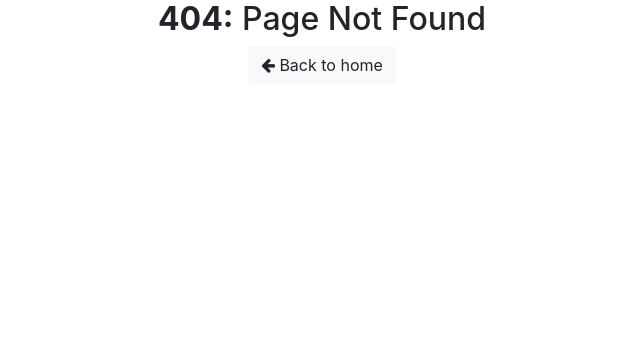
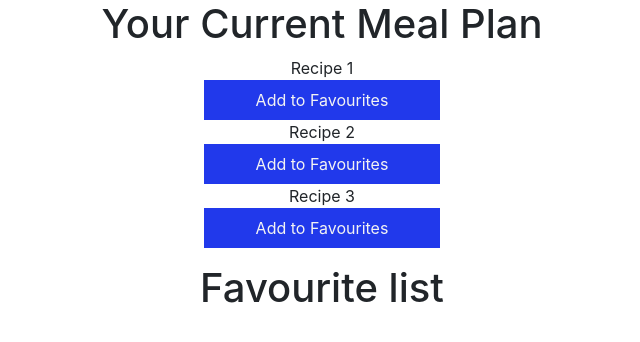
Before and after one commit to Emonster97/FreshFridge, a React (Create React App) app in the folder client/: page /favourites in a window 1280 px wide. Before the commit this address had no page. Shown: the top 342 px of the page, without its empty margins (318-958 px from the left). Built offline with nearby package versions, Linux system fonts and the light colour scheme.

Commit message:
add favorites, add history, add some styling

```diff
--- a/client/src/App.js
+++ b/client/src/App.js
@@ -8,6 +8,8 @@ import Registr from './components/Registr';
 import Login from './components/Login';
 import Main from './components/Main';
 import PageNotFound from './components/PageNotFound';
+import Favourites from './components/Favourites';
+import History from './components/History';
 
 //Importing bootstrap and font-awesome
 import 'font-awesome/css/font-awesome.css';
@@ -18,6 +20,7 @@ import "bootstrap/dist/css/bootstrap.min.css";
 //Importing jquery and bootstrap js
 import "jquery/dist/jquery.min";
 import "bootstrap/dist/js/bootstrap.bundle.min";
+
 
 var axios = require("axios").default;
 
@@ -31,6 +34,8 @@ function App() {
           <Route path="/register" element={<Registr />}/>
           <Route path="/login" element={<Login />}/>
           <Route path="*" element={<PageNotFound/>}/>
+          <Route path="/favourites" element={<Favourites/>}/>
+          <Route path="/history" element={<History/>}/>
         </Routes>
       </div>
     </BrowserRouter>
--- /dev/null
+++ b/client/src/components/Favourites.js
@@ -0,0 +1,55 @@
+import React, { useState, useEffect } from "react";
+
+//This needs to be populated with the recipes from the current meal plan
+const data = [
+  { id: 1, name: "Recipe 1" },
+  { id: 2, name: "Recipe 2" },
+  { id: 3, name: "Recipe 3" }
+];
+
+export default function Favourites() {
+  const [favourites, setFavourites] = useState([]);
+
+  useEffect(() => {
+    setFavourites(data);
+  }, []);
+
+  useEffect(() => {
+    console.log(favourites);
+  }, [favourites]);
+
+  function handleFavourite(id) {
+    const newFavourites = favourites.map(item => {
+      return item.id === id ? { ...item, favourite: !item.favourite } : item;
+    });
+
+    setFavourites(newFavourites);
+  }
+
+  return (
+    <div className="App">
+      <h1>Your Current Meal Plan</h1>
+      <ul>
+        {favourites.map((item, i) => (
+          <li key={i}>
+            {item.name}{" "}
+            <button
+              onClick={() => {
+                handleFavourite(item.id);
+              }}
+            >
+              {item.favourite === true ? "Remove" : "Add to Favourites"}
+            </button>
+          </li>
+        ))}
+      </ul>
+
+      <h1>Favourite list</h1>
+      <ul>
+        {favourites.map(item =>
+          item.favourite === true ? <li key={item.id}>{item.name}</li> : null
+        )}
+      </ul>
+    </div>
+  );
+}
--- /dev/null
+++ b/client/src/components/History.js
@@ -0,0 +1,25 @@
+import React, { useState, useEffect } from "react";
+import MealList from "./MealList";
+
+//This needs to be populated with the recipes from the current meal plan
+const data = [
+  { id: 1, name: "Recipe 1" },
+  { id: 2, name: "Recipe 2" },
+  { id: 3, name: "Recipe 3" },
+  { id: 4, name: "Recipe super cool" },
+  { id: 5, name: "Recipe very good" }
+];
+
+export default function History({ mealData }) {
+
+
+return (
+  <div className="App">
+    <h1>Your Recipe History</h1>
+    <ul>
+       <section className="meals">
+       {mealData && <MealList mealData={mealData}/>}
+      </section>
+    </ul>
+    </div>)
+};
--- a/client/src/index.css
+++ b/client/src/index.css
@@ -1,13 +1,117 @@
-body {
+* {
   margin: 0;
-  font-family: -apple-system, BlinkMacSystemFont, 'Segoe UI', 'Roboto', 'Oxygen',
-    'Ubuntu', 'Cantarell', 'Fira Sans', 'Droid Sans', 'Helvetica Neue',
-    sans-serif;
-  -webkit-font-smoothing: antialiased;
-  -moz-osx-font-smoothing: grayscale;
+  padding: 0;
 }
 
-code {
-  font-family: source-code-pro, Menlo, Monaco, Consolas, 'Courier New',
-    monospace;
+body {
+  font-family: "Roboto", sans-serif;
+  background-color: #f3f3f3;
 }
+
+.App {
+  display: flex;
+  align-items: center;
+  flex-direction: column;
+}
+
+section {
+  margin: 2rem 0 1rem 0;
+}
+
+.controls {
+  display: flex;
+  align-items: center;
+  flex-direction: column;
+}
+
+input {
+  text-align: center;
+  padding: 0.5rem;
+  margin-bottom: 1rem;
+}
+
+button {
+  width: 100%;
+  padding: 0.5rem 1rem;
+  background-color: #2139eb;
+  color: #f3f3f3;
+  border: none;
+  font-family: "Roboto", sans-serif;
+  font-size: 1rem;
+}
+
+button:hover {
+  background-color: #1356d1;
+  cursor: pointer;
+}
+
+main {
+  display: flex;
+  flex-direction: column;
+  align-items: center;
+}
+
+h1 {
+  text-align: center;
+  margin-bottom: 2rem;
+}
+
+.nutrients ul {
+  display: flex;
+  width: 35rem;
+  justify-content: space-evenly;
+}
+
+.meals {
+  display: flex;
+}
+
+img {
+  width: 100%;
+  margin-bottom: 1rem;
+}
+
+article {
+  display: flex;
+  flex-direction: column;
+  padding: 2rem;
+  margin: 0 1rem;
+  max-width: 300px;
+  box-shadow: 0 4px 8px 2px rgba(77, 77, 77, 0.15);
+}
+
+ul {
+  list-style: none;
+}
+
+.instructions {
+  font-size: 0.9rem;
+  margin-bottom: 1rem;
+}
+
+a {
+  text-decoration: none;
+  background-color: #7f21eb;
+  color: #f3f3f3;
+  width: fit-content;
+  padding: 0.5rem 1rem;
+}
+
+a:hover {
+  background-color: #6c13d1;
+  cursor: pointer;
+}
+
+@media only screen and (max-width: 1024px) {
+  .meals {
+    flex-direction: column;
+    align-items: center;
+  }
+
+  .nutrients ul {
+    display: flex;
+    flex-direction: column;
+    align-items: center;
+    width: 100%;
+  }
+}
```
